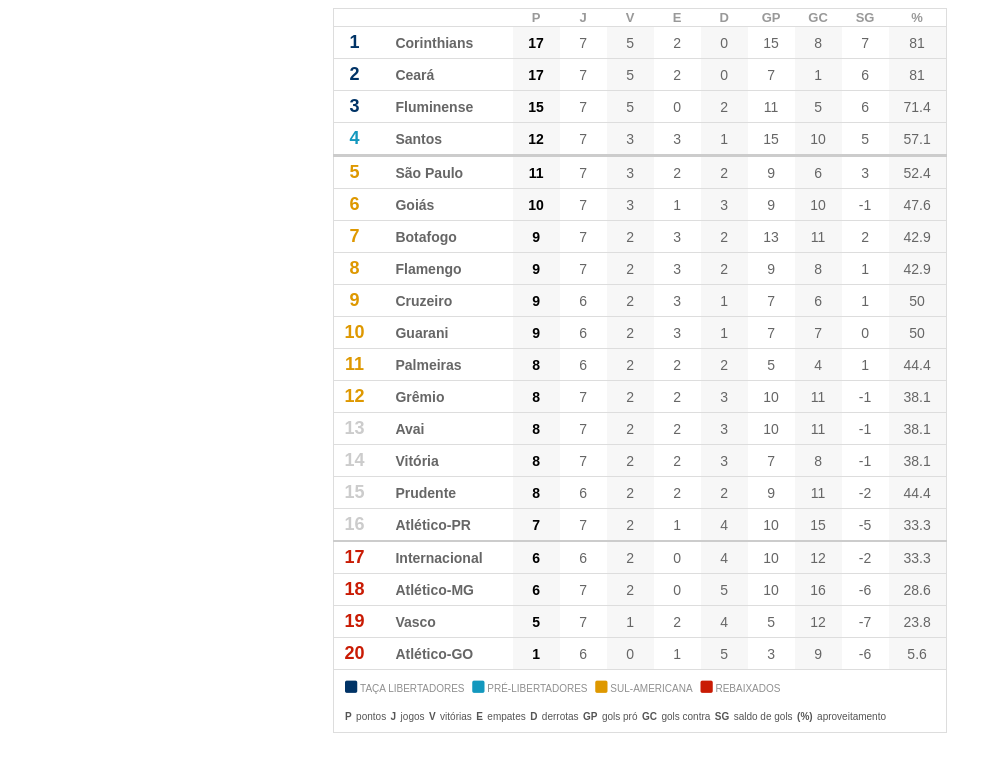
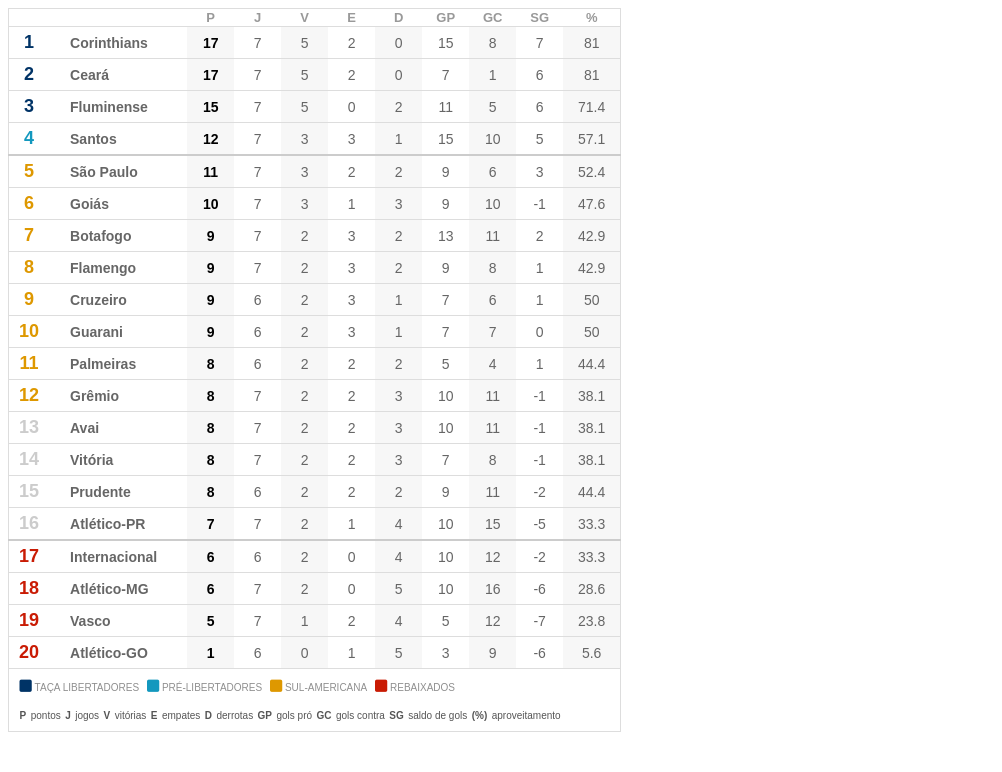
Before and after one commit to geovannacas/Tabela, a plain HTML site: page index.html in a window 1280 px wide. Shown: the whole page, without its empty margins (0-1002 px from the left). Drawn offline with Linux system fonts and the light colour scheme.

Commit message:
Better style.css

```diff
--- a/style.css
+++ b/style.css
@@ -4,7 +4,7 @@ body {
 
 table{
   border: 1px solid #DDDDDD;
-  margin: auto;
+  border-collapse: collapse;
 }
 
 caption{
@@ -15,14 +15,13 @@ caption{
   margin: auto;
 }
 
-table, td, tr {
+table, td, tr{
 	border-bottom: 1px solid #DDDDDD;
-	border-width: 0.5px;
-	border-collapse: collapse;
+	border-width: 0.1px;
 }
 
 tr:nth-child(4){
-	border-bottom: 3px solid #CCCCCC;
+	border-bottom: 2px solid #CCCCCC;
 }
 
 tr:nth-child(16){
```
